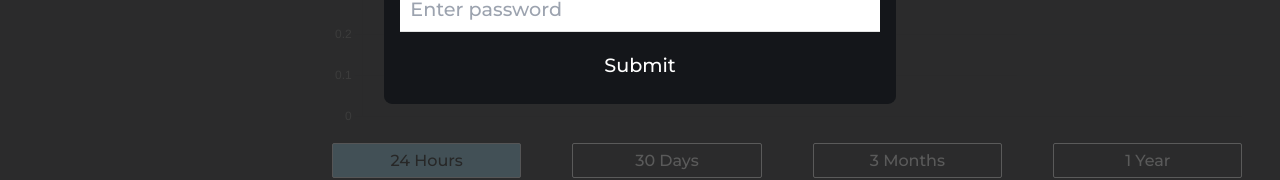
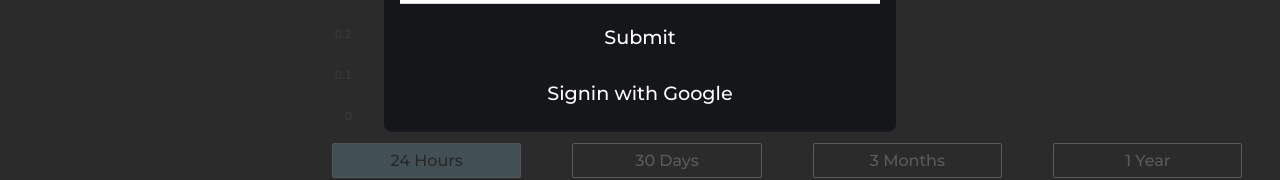
Before and after one commit to shubhankar-shandilya-india/Cryptoverse, a React (Create React App) app: page /coins/1 in a window 1280 px wide. Both pictures are taken after a click on the button "Login". Shown: the part 422-602 px from the top of the page. Built offline with nearby package versions, Linux system fonts and the light colour scheme; no server answers; the HTML template or start-up script is replaced by a standard one.

Commit message:
google auth also added

```diff
--- a/src/Component/Auth/Login.jsx
+++ b/src/Component/Auth/Login.jsx
@@ -1,6 +1,6 @@
-import { signInWithEmailAndPassword } from 'firebase/auth';
+import { signInWithEmailAndPassword, signInWithPopup } from 'firebase/auth';
 import React, { useState } from 'react'
-import { auth } from '../../firebase';
+import { auth, provider } from '../../firebase';
 import { useDispatch } from 'react-redux';
 import { setactiveuser } from '../../Utils/userSlice';
 
@@ -22,11 +22,27 @@ const Login = ({ closemodal }) => {
             alert(error.message);
         }
     }
+    const handlegooglesignin = async () => {
+        try {
+            const result = await signInWithPopup(auth, provider);
+            console.log(result);
+            dispatch(setactiveuser({
+                user: result.user
+            }))
+            alert('Google sign-in successful');
+            closemodal();
+        }
+        catch (error) {
+            alert('Google sign-in error:', error.message);
+        }
+    };
     return (
         <div className='flex flex-col gap-[10px] items-center w-full'>
             <input type="text" placeholder='  Enter Email' className='w-full text-black' onChange={(e) => setEmail(e.target.value)} />
             <input type="text" placeholder='  Enter password' className='w-full text-black' onChange={(e) => setPassword(e.target.value)} />
             <button onClick={handlesubmit}>Submit</button>
+            <button onClick={handlegooglesignin}>Signin with Google</button>
+
         </div>
     )
 }
--- a/src/Component/Auth/Signup.jsx
+++ b/src/Component/Auth/Signup.jsx
@@ -1,12 +1,15 @@
-import { createUserWithEmailAndPassword } from 'firebase/auth';
+import { createUserWithEmailAndPassword, signInWithPopup } from 'firebase/auth';
 import React, { useState } from 'react'
-import { auth } from '../../firebase';
+import { auth, provider } from '../../firebase';
+import { useDispatch } from 'react-redux';
+import { setactiveuser } from '../../Utils/userSlice';
 
 const Signup = ({closemodal}) => {
     const [email, setEmail] = useState("");
     const [password, setPassword] = useState("");
     const [confirmPassword, setConfirmPassword] = useState("");
 
+    const dispatch = useDispatch();
     const handlesubmit = async () => {
         if(password!==confirmPassword){
             alert("passwords do not match.");
@@ -22,12 +25,27 @@ const Signup = ({closemodal}) => {
             alert(error.message)
         }
     }
+    const handlegooglesignin = async () => {
+        try {
+            const result = await signInWithPopup(auth, provider);
+            console.log(result);
+            dispatch(setactiveuser({
+                user: result.user
+            }))
+            alert('Google sign-in successful');
+            closemodal();
+        }
+        catch (error) {
+            alert('Google sign-in error:', error.message);
+        }
+    };
     return (
         <div className='flex flex-col gap-[10px] items-center w-full '>
             <input   type="text" placeholder='  Enter Email' className='w-full  text-black' onChange={(e) => setEmail(e.target.value)} />
             <input  type="text" placeholder='  Enter password' className='w-full text-black' onChange={(e) => setPassword(e.target.value)} />
             <input  type="text" placeholder='  Confirm password' className='w-full text-black' onChange={(e) => setConfirmPassword(e.target.value)} />
             <button onClick={handlesubmit}>Submit</button>
+            <button onClick={handlegooglesignin}>Signin with Google</button>
         </ div>
     )
 }
--- a/src/firebase.js
+++ b/src/firebase.js
@@ -1,11 +1,12 @@
 import { initializeApp } from 'firebase/app'
-import { getAuth } from "firebase/auth"
+import { getAuth, GoogleAuthProvider } from "firebase/auth"
 import { getFirestore } from "firebase/firestore"
 import firebaseConfig from './config/firebaseConfig';
 
 const firebaseApp = initializeApp(firebaseConfig)
 
 const auth = getAuth(firebaseApp);
+const provider = new GoogleAuthProvider();
 const db = getFirestore(firebaseApp)
 
-export { auth, db }
+export { auth, db , provider}
```
